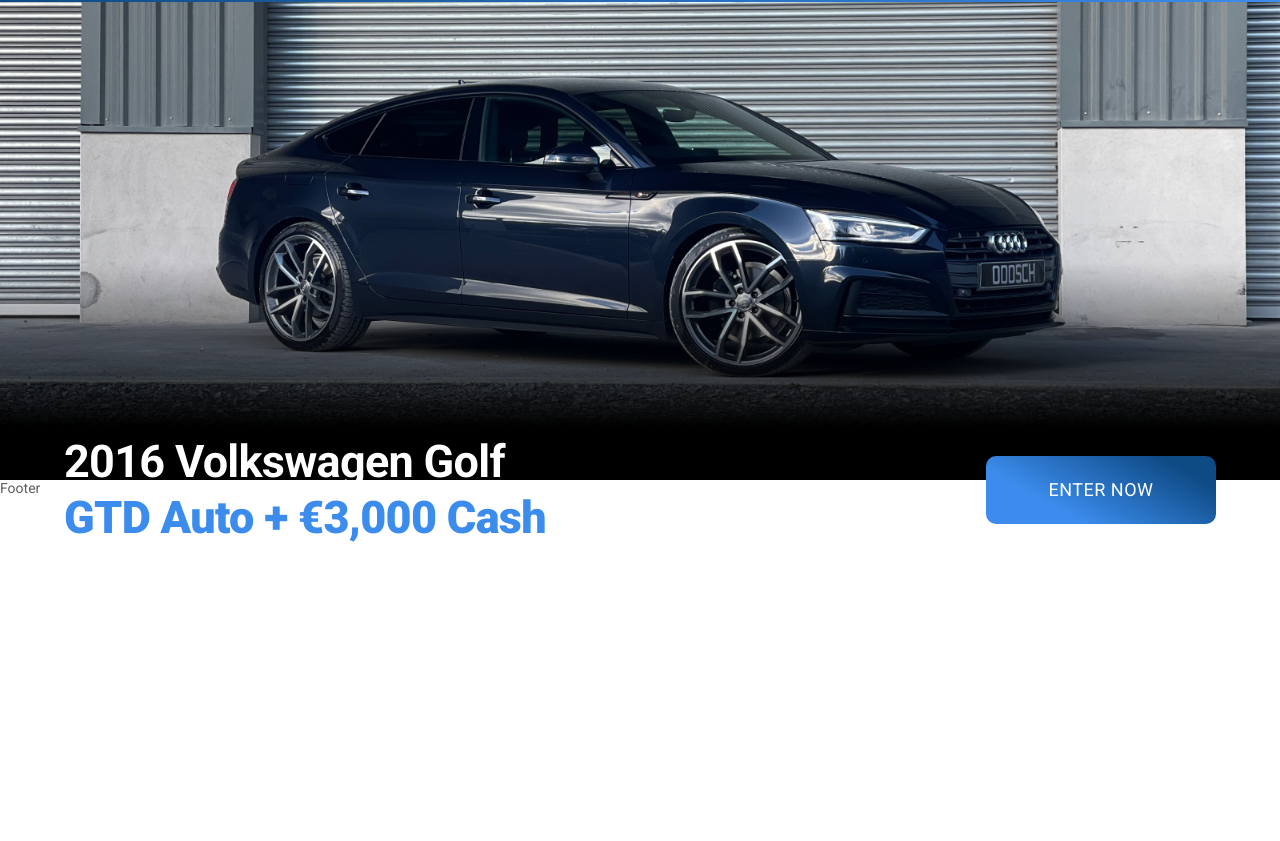
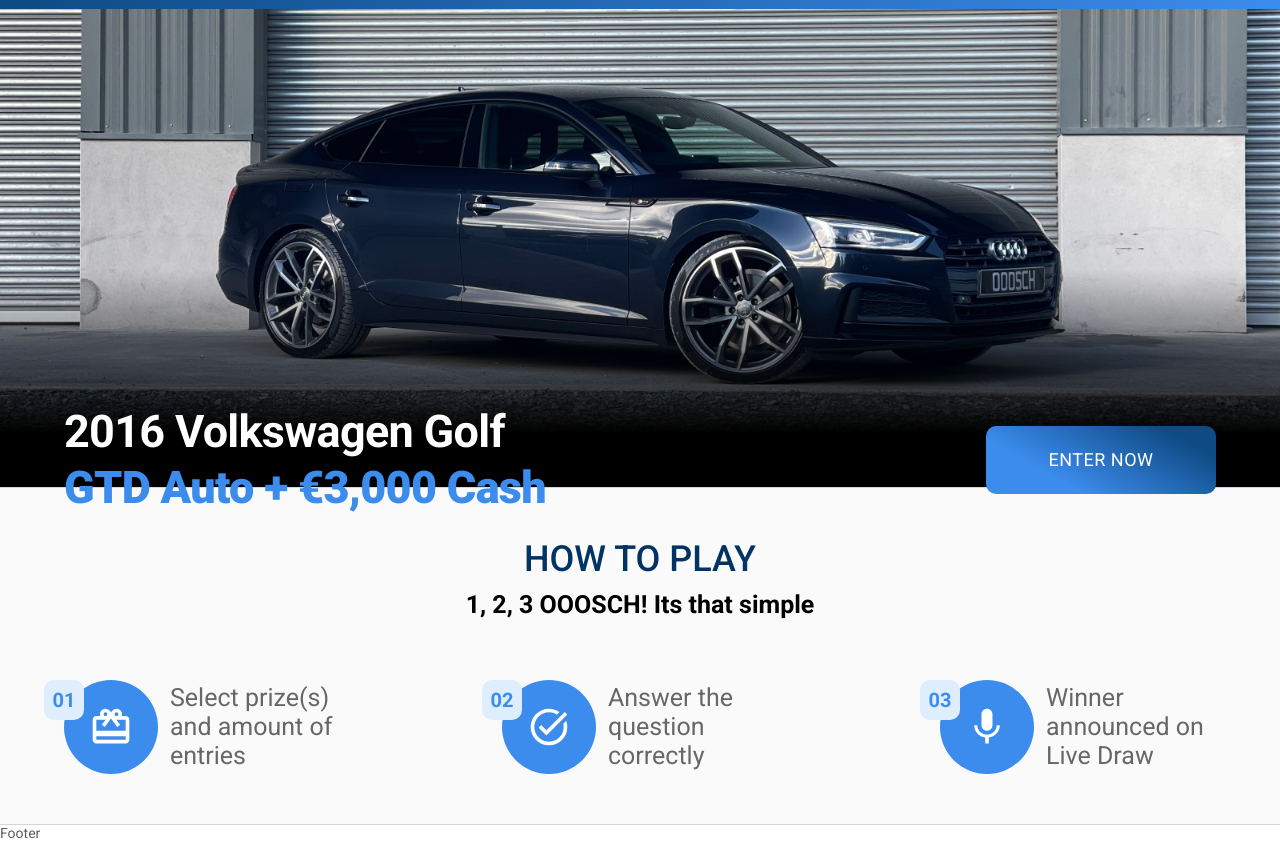
Before and after one commit to subhomoyprojects/react_mui, a React (Vite) app: page / in a window 1280 px wide. Shown: the part 226-1067 px from the top of the page. Before the commit the page ends 800 px from the top, so only its background shows below. Built offline with nearby package versions, Linux system fonts and the light colour scheme.

Commit message:
design add how to play

```diff
--- a/src/components/home/Home.css
+++ b/src/components/home/Home.css
@@ -10,7 +10,7 @@
   margin: 0;
 }
 
-.storeBtnHolder li>* {
+.storeBtnHolder li > * {
   max-width: 100px;
   padding: 0;
   background-color: transparent;
@@ -62,7 +62,7 @@
 }
 
 .liveDrawWrapper h3 {
-  color: #fff;
+  color: #fff !important;
 }
 
 .bannerWrapper .bannerImgHolder {
@@ -71,7 +71,7 @@
 
 .bannerWrapper .bannerImgHolder::before {
   content: "";
-  background: linear-gradient(180deg, rgba(0, 0, 0, 0.00) 54.52%, #000 88.8%);
+  background: linear-gradient(180deg, rgba(0, 0, 0, 0) 54.52%, #000 88.8%);
   left: 0;
   right: 0;
   top: 0;
@@ -93,3 +93,56 @@
   align-items: center;
   justify-content: flex-end;
 }
+.howToPlayWrapper {
+  border-block: 1px solid #cdd8e3;
+  background-color: #fafafa;
+}
+.playIntro {
+  display: flex;
+  flex-wrap: wrap;
+  justify-content: space-between;
+  gap: 10px;
+  margin-top: 6rem;
+}
+.playIntro > * {
+  flex: 0 0 auto;
+  display: inline-flex;
+  align-items: center;
+}
+.playIntro .iconHolder {
+  width: 9.4rem;
+  height: 9.4rem;
+  border-radius: 100%;
+  display: inline-flex;
+  align-items: center;
+  justify-content: center;
+  color: #fff !important;
+  background-color: var(--primaryColor);
+  position: relative;
+}
+.playIntro .iconHolder svg {
+  width: 4.4rem !important;
+  height: 4.4rem !important;
+}
+.playIntro .iconHolder .counter {
+  font-size: 2rem;
+  color: var(--primaryColor);
+  font-weight: 600;
+  background-color: #dfeeff;
+  border-radius: 1rem;
+  width: 4rem;
+  height: 4rem;
+  display: inline-flex;
+  align-items: center;
+  justify-content: center;
+  position: absolute;
+  left: -2rem;
+  top: 0;
+}
+.playIntro p {
+  font-size: 2.5rem;
+  color: #676767;
+  max-width: 170px;
+  display: inline-flex;
+  margin-left: 1.2rem;
+}
--- a/src/components/home/Home.tsx
+++ b/src/components/home/Home.tsx
@@ -4,8 +4,11 @@
 import PaymentMethod from "./subComponents/PaymentMethod";
 import AccessAlarmIcon from "@mui/icons-material/AccessAlarm";
 import { PaymentHolder, RatingHolder, StarRating, TimerArea, BannerContent, BannerContainer } from "./lid/StyleComponentHome";
-import { paymentMethodIcon } from "./lid/ArrayListComponents";
+import { howToPlayArray, paymentMethodIcon } from "./lid/ArrayListComponents";
 import GradientButton from "../btnComponent/GradientButton";
+import HowToPlay from "./subComponents/howToPlay";
+
+// howToPlayIcons
 
 export default function Home() {
   return (
@@ -78,6 +81,23 @@
           </Grid>
         </BannerContainer>
       </section>
+      <section className="commonGap howToPlayWrapper">
+        <Container>
+          <Box>
+            <Typography variant="h3" className="text-center text-uppercase">
+              How To play <span className="subTitle">1, 2, 3 OOOSCH! Its that simple</span>
+            </Typography>
+          </Box>
+          <ul className="playIntro">
+            {Array.isArray(howToPlayArray) &&
+              howToPlayArray.map((item, index) => (
+                <li key={index}>
+                  <HowToPlay counter={index + 1} content={item.content} icon={item.icon} />
+                </li>
+              ))}
+          </ul>
+        </Container>
+      </section>
     </>
   );
 }
--- a/src/components/home/lid/ArrayListComponents.tsx
+++ b/src/components/home/lid/ArrayListComponents.tsx
@@ -1,2 +1,18 @@
 import assets from "../../../assets";
+import { Redeem, TaskAlt, Mic } from "@mui/icons-material";
+
 export const paymentMethodIcon: string[] = [assets.applePay, assets.googlePay, assets.visa, assets.masterCard];
+export const howToPlayArray = [
+  {
+    icon: <Redeem />,
+    content: "Select prize(s) and amount of entries",
+  },
+  {
+    icon: <TaskAlt />,
+    content: "Answer the question correctly ",
+  },
+  {
+    icon: <Mic />,
+    content: "Winner announced on Live Draw",
+  },
+];
--- a/src/components/home/lid/StyleComponentHome.tsx
+++ b/src/components/home/lid/StyleComponentHome.tsx
@@ -57,7 +57,7 @@
   position: absolute;
   z-index: 2;
   bottom: 0;
-  padding-bottom: 3rem;
+  padding-bottom: 6rem;
   margin-inline: auto;
   left: 0;
   right: 0;
--- /dev/null
+++ b/src/components/home/subComponents/HowToPlay.tsx
@@ -0,0 +1,17 @@
+import { ReactElement } from "react";
+type Props = {
+  counter: number;
+  content: string;
+  icon: ReactElement;
+};
+export default function HowToPlay(props: Props) {
+  return (
+    <>
+      <div className="iconHolder">
+        {props.icon}
+        <span className="counter">{props.counter < 10 ? "0" + props.counter : props.counter}</span>
+      </div>
+      <p>{props.content}</p>
+    </>
+  );
+}
--- a/src/index.css
+++ b/src/index.css
@@ -23,7 +23,7 @@
   font-size: 1.4rem;
 }
 p {
-  font-size: 1.4rem !important;
+  font-size: 1.4rem;
 }
 ul {
   list-style-type: none;
@@ -111,13 +111,34 @@
 }
 
 .h1,
-h1 {
+h1,
+h1,
+.MuiTypography-h1 {
+  font-size: 4.55rem;
+}
+h2,
+.h2,
+h2.MuiTypography-h2 {
   font-size: 5rem;
+  font-weight: 700;
+  color: var(--titleColor);
 }
-
-.h2,
-h2 {
-  font-size: 2.88rem;
+.h3,
+h3,
+h3.MuiTypography-h3 {
+  font-size: 3.6rem;
+  font-weight: 500;
+  color: var(--titleColor);
+}
+.h3 .subTitle,
+h3 .subTitle,
+h3.MuiTypography-h3 .subTitle {
+  display: block;
+  color: #000;
+  font-weight: 700;
+  font-size: 2.5rem;
+  text-transform: none;
+  margin-top: 1rem;
 }
 
 ol,
@@ -266,6 +287,21 @@
 .text-uppercase {
   text-transform: uppercase;
 }
+.text-capitalize {
+  text-transform: capitalize;
+}
+.text-center {
+  text-align: center;
+}
+.text-left {
+  text-align: left;
+}
+.text-right {
+  text-align: right;
+}
+.commonGap {
+  padding-block: 5rem;
+}
 
 /* Common Style End */
 /* Common Style End */
```
